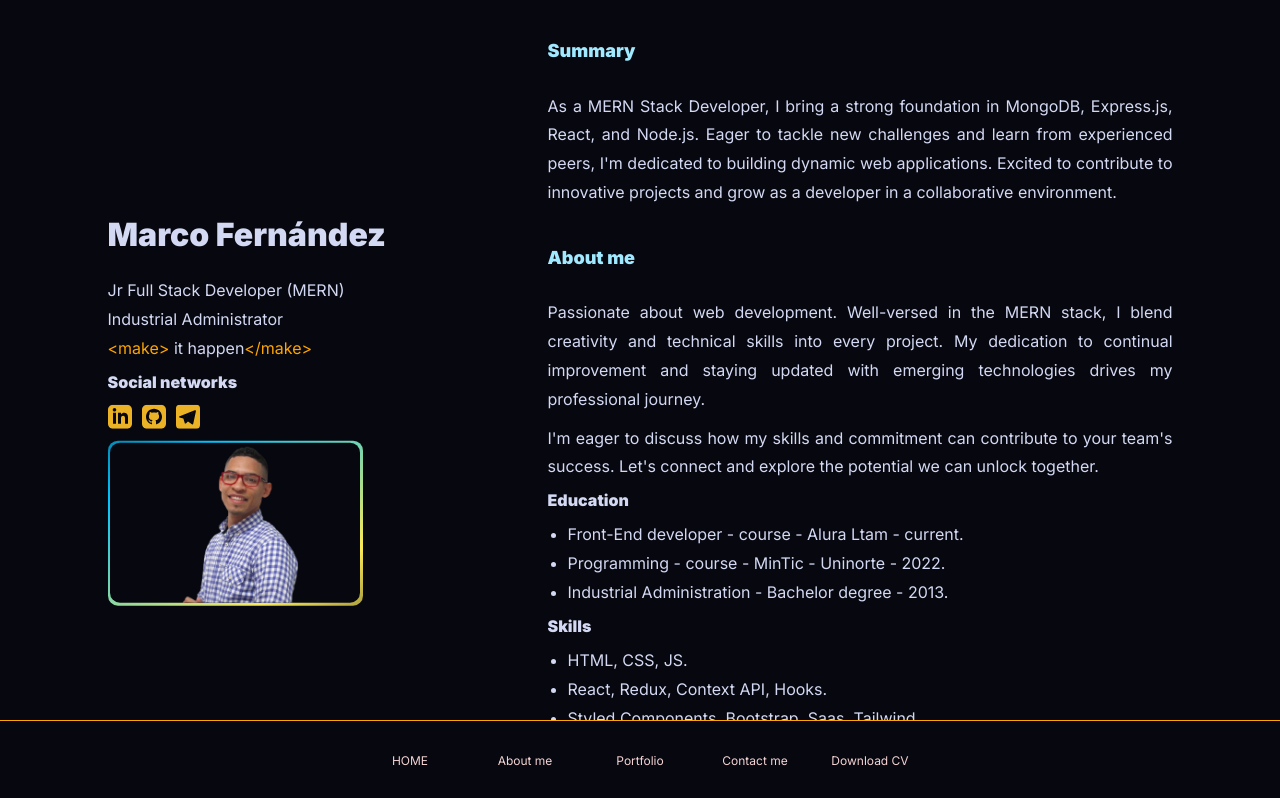
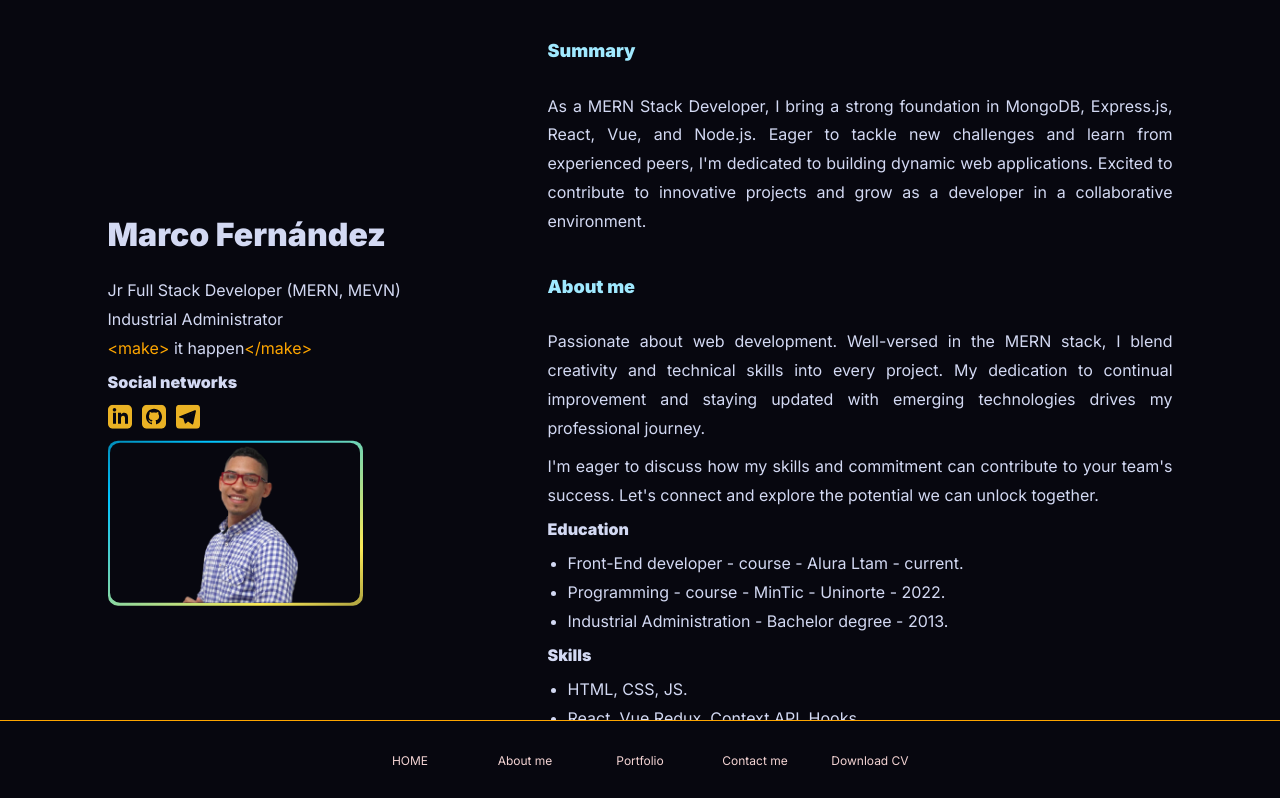
Before and after one commit to afmarquinho/Portfolio-Frontend, a React (Vite) app: page / in a window 1280 px wide. Shown: the top 798 px of the page. Built offline with nearby package versions, Linux system fonts and the light colour scheme; a web font is replaced by a local one.

Commit message:
se actualizan los skills

```diff
--- a/src/potafolio/Home.jsx
+++ b/src/potafolio/Home.jsx
@@ -12,7 +12,7 @@ const Home = () => {
           <div className="row d-flex justify-btw">
             <aside className="col-12 col-lg-3 col-xl-4 ">
               <h1 className="mi_nombre">Marco Fernández</h1>
-              <p className="front m-0">Jr Full Stack Developer (MERN)</p>
+              <p className="front m-0">Jr Full Stack Developer (MERN, MEVN)</p>
               <p className="profession m-0">Industrial Administrator</p>
               <p className="make__happen m-0">
                 <span className="make"> &lt;make&gt;</span> it happen
@@ -94,7 +94,7 @@ const Home = () => {
                 </Subtitulos>
                 <p className="content text-justify">
                   As a MERN Stack Developer, I bring a strong foundation in
-                  MongoDB, Express.js, React, and Node.js. Eager to tackle new
+                  MongoDB, Express.js, React, Vue, and Node.js. Eager to tackle new
                   challenges and learn from experienced peers, I'm dedicated to
                   building dynamic web applications. Excited to contribute to
                   innovative projects and grow as a developer in a collaborative
@@ -126,8 +126,8 @@ const Home = () => {
                 <h3 className="info">Skills</h3>
                 <ul>
                   <li>HTML, CSS, JS.</li>
-                  <li>React, Redux, Context API, Hooks.</li>
-                  <li>Styled Components, Bootstrap, Saas, Tailwind .</li>
+                  <li>React, Vue Redux, Context API, Hooks.</li>
+                  <li>Styled Components, Bootstrap, Saas, Tailwind Element Plus.</li>
                   <li>Node, Express, Mongoose, MongoDB.</li>
                   <li>Git, GutHub, Figma.</li>
                 </ul>
```
